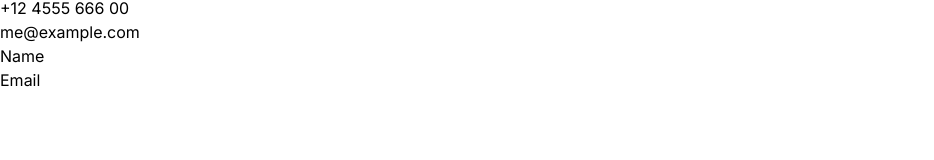
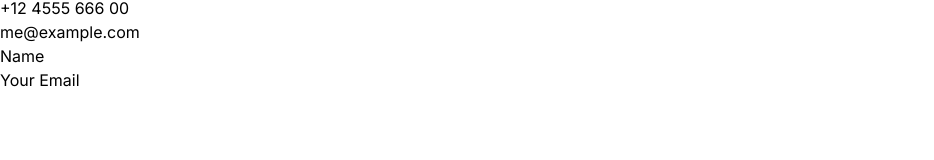
Before and after one commit to RedwanHossainMurdochUni/React_Portfolio-Redwan, a React (Vite) app: page / in a window 1280 px wide. Shown: the part 5057-5217 px from the top of the page, without its empty margins (0-934 px from the left). Built offline with nearby package versions, Linux system fonts and the light colour scheme.

Commit message:
Update Contact.jsx
Your email to email

```diff
--- a/src/components/Contact.jsx
+++ b/src/components/Contact.jsx
@@ -74,7 +74,7 @@ const Contact = () => {
           {/* Email Field */}
           <div className="mb-4">
             <label className="block text-black text-sm font-bold mb-2" htmlFor="email">
-              Email
+              Your Email
             </label>
             <input
               type="email"
```
